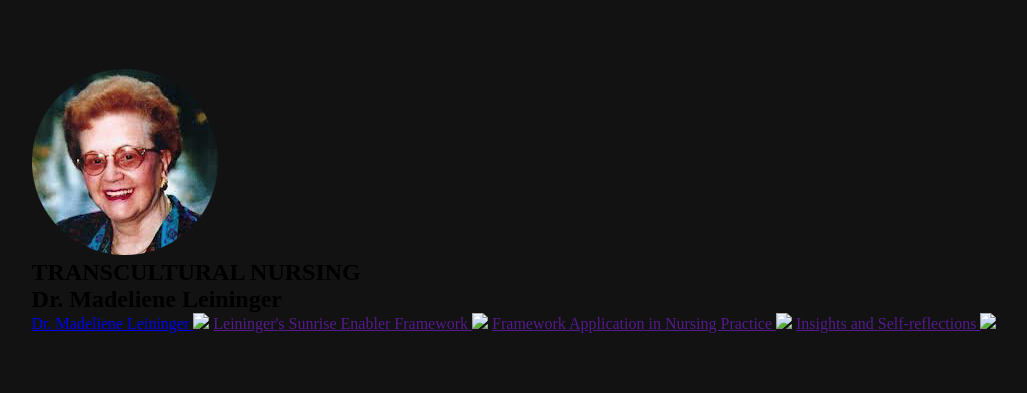
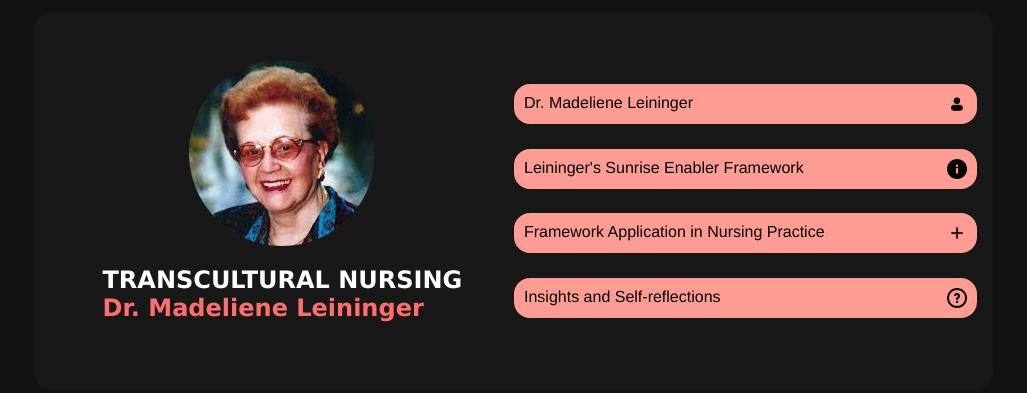
Before and after one commit to Mooyi07/BSN4A, a plain HTML site: page index.html in a window 1280 px wide. Shown: the part 199-592 px from the top of the page, without its empty margins (126-1153 px from the left). Drawn offline with Linux system fonts and the light colour scheme.

Commit message:
Finished the front-end for website

```diff
--- a/assets/css/styles.css
+++ b/assets/css/styles.css
@@ -10,3 +10,61 @@ body {
     width: 100%;
     height: 100vh;
 }
+
+section {
+    background-color: rgb(24, 24, 24);
+    border-radius: 1em;
+    padding: 3em 1em;
+    display: flex;
+    width: fit-content;
+}
+
+#info {
+    display: flex;
+    justify-content: center;
+    align-content: center;
+    width: 100%;
+    flex-wrap: wrap;
+}
+
+#title {
+    display: flexbox;
+    justify-content: center;
+    align-content: center;
+    padding: 20px;
+
+}
+
+#madeliene {
+    color: rgb(255, 110, 110);
+}
+
+h1 {
+    color: white;
+    font-family:'Lucida Sans', 'Lucida Sans Regular', 'Lucida Grande', 'Lucida Sans Unicode', Geneva, Verdana, sans-serif;
+}
+
+#anchors {
+    display: flex;
+    width: 100%;
+    flex-direction: column;
+    justify-content: space-evenly;
+}
+
+a {
+    background-color: aliceblue;
+    padding: 10px;
+    text-decoration: none;
+    background-color: rgb(255, 156, 147);
+    display: flex;
+    align-content: center;
+    justify-content: space-between;
+    border-radius: 1em;
+    font-family:'Franklin Gothic Medium', 'Arial Narrow', Arial, sans-serif;
+    color:black;
+}
+
+a img{
+    width: 20px;
+    height: 20px;
+}
--- a/index.html
+++ b/index.html
@@ -10,16 +10,18 @@
 </head>
 <body>
     <section>
-        <div id="left">
+        <div id="info">
             <img src="assets/images/logo.png" alt="Madeleine Leininger">
-            <h1>TRANSCULTURAL NURSING</h1>
-            <h1>Dr. Madeliene Leininger</h1>
+            <div id="title">
+                <h1>TRANSCULTURAL NURSING</h1>
+                <h1 id="madeliene">Dr. Madeliene Leininger</h1>
+            </div>
         </div>
-        <div id="right">
-            <a id="Biography" href="https://shorturl.at/wEze9">Dr. Madeliene Leininger <img src="profile.png"></a>
-            <a id="Sunrise" href="">Leininger's Sunrise Enabler Framework <img src="letter-i.png"></a>
-            <a id="Application" href="">Framework Application in Nursing Practice <img src="plus-sign.png"></a>
-            <a id="Insights" href="">Insights and Self-reflections <img src="question-mark.png"></a>
+        <div id="anchors">
+            <a id="Biography" href="https://shorturl.at/wEze9">Dr. Madeliene Leininger <img src="assets/images/profile.png"></a>
+            <a id="Sunrise" href="">Leininger's Sunrise Enabler Framework <img src="assets/images/letter-i.png"></a>
+            <a id="Application" href="">Framework Application in Nursing Practice <img src="assets/images/plus-sign.png"></a>
+            <a id="Insights" href="">Insights and Self-reflections <img src="assets/images/question-mark.png"></a>
     </section>
 </body>
 </html>
```
